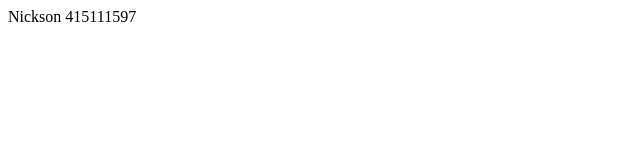
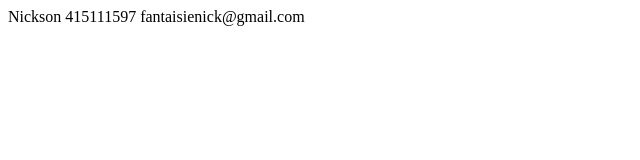
Before and after one commit to NicksonDs/Aula2409, a plain HTML site: page index.html in a window 1280 px wide. Shown: the whole page, without its empty margins (0-640 px from the left). Drawn offline with Linux system fonts and the light colour scheme.

Commit message:
Inclusão do e-mail

```diff
--- a/index.html
+++ b/index.html
@@ -7,5 +7,6 @@
 <body>
   Nickson
   415111597
+  fantaisienick@gmail.com
 </body>
 </html>
```
